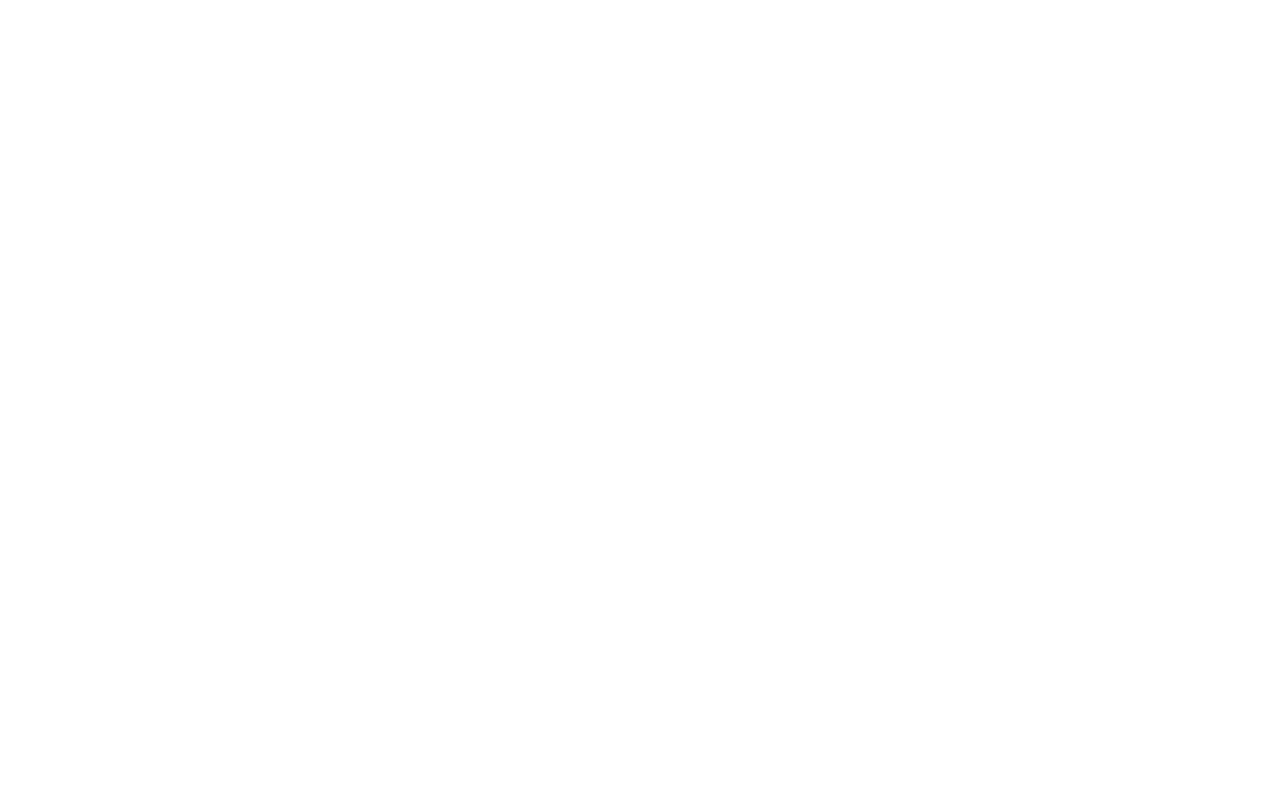
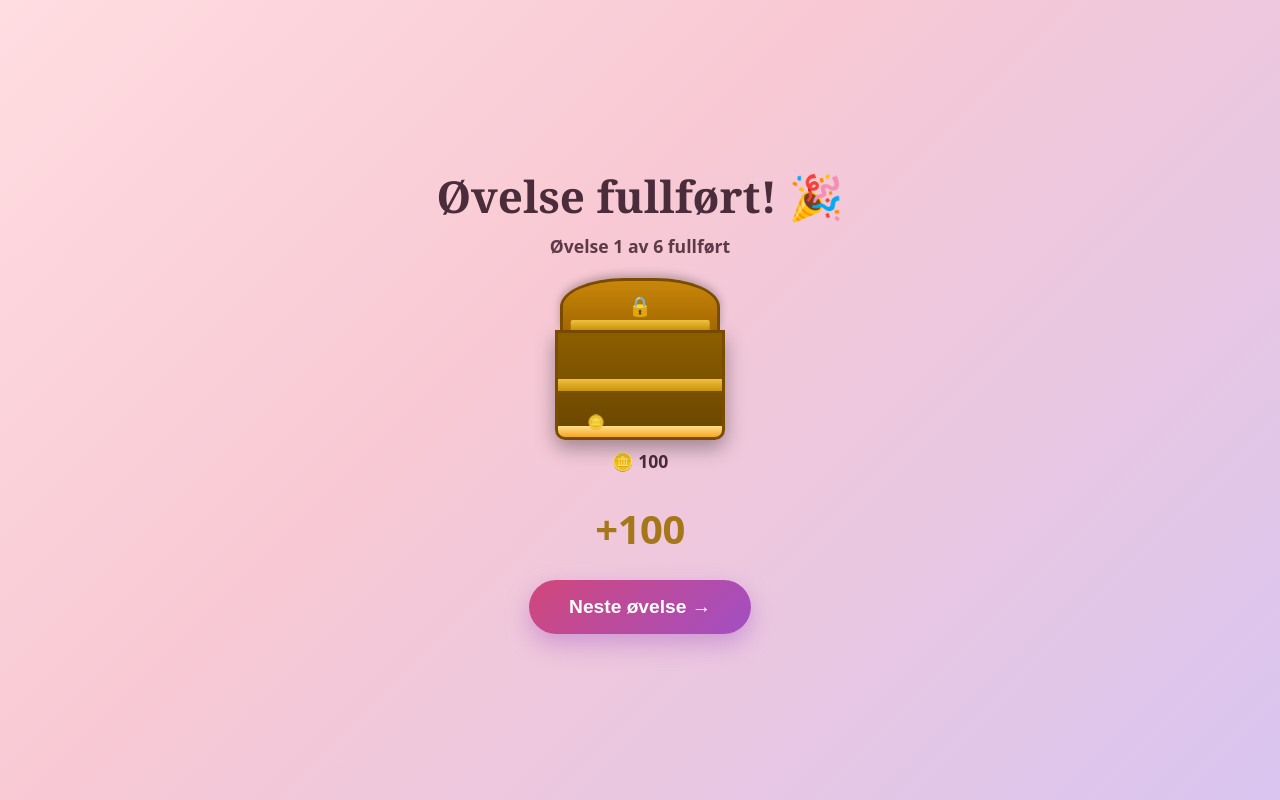
Before and after one commit to henrikaburmann/bryllupsgave, a React (Vite) app: page /fremgang/1 in a window 1280 px wide. Before the commit this address had no page. Built offline with nearby package versions, Linux system fonts and the light colour scheme.

Commit message:
Static step-based progress routes /fremgang/1-6, no localStorage dependency

```diff
--- a/src/App.tsx
+++ b/src/App.tsx
@@ -24,7 +24,7 @@
           <Route path="/spill/4" element={<HangmanGame />} />
           <Route path="/spill/5" element={<RingGame />} />
           <Route path="/spill/6" element={<MazeGame />} />
-          <Route path="/fremgang" element={<ProgressPage />} />
+          <Route path="/fremgang/:step" element={<ProgressPage />} />
           <Route path="/premie" element={<GiftRevealPage />} />
         </Routes>
       </BrowserRouter>
--- a/src/components/TreasureChest.tsx
+++ b/src/components/TreasureChest.tsx
@@ -1,28 +1,31 @@
-import { useGameProgress, TOTAL_GOAL } from '../context/GameProgressContext'
 import './TreasureChest.css'
 
-function TreasureChest() {
-  const { totalCoins } = useGameProgress()
-  const fillPercent = Math.min(100, (totalCoins / TOTAL_GOAL) * 100)
+interface TreasureChestProps {
+  fillPercent: number
+  coinTotal: number
+}
+
+function TreasureChest({ fillPercent, coinTotal }: TreasureChestProps) {
+  const pct = Math.min(100, fillPercent)
 
   return (
-    <div className="chest" aria-label={`${totalCoins} av ${TOTAL_GOAL} mynter`}>
+    <div className="chest" aria-label={`${coinTotal} mynter`}>
       <div className="chest__lid">
         <div className="chest__lid-band" />
         <span id="treasure-chest-target" className="chest__lock">🔒</span>
       </div>
       <div className="chest__body">
-        <div className="chest__fill" style={{ height: `${fillPercent}%` }} />
+        <div className="chest__fill" style={{ height: `${pct}%` }} />
         <div className="chest__band" />
         <span className="chest__coins">
-          {Array.from({ length: Math.round(fillPercent / 14) }, (_, i) => (
+          {Array.from({ length: Math.round(pct / 14) }, (_, i) => (
             <span key={i} className="chest__coin" style={{ left: `${18 + (i % 5) * 15}%`, bottom: `${8 + Math.floor(i / 5) * 22}%` }}>
               🪙
             </span>
           ))}
         </span>
       </div>
-      <p className="chest__label">🪙 {totalCoins}</p>
+      <p className="chest__label">🪙 {coinTotal}</p>
     </div>
   )
 }
--- a/src/pages/FlappyGame.tsx
+++ b/src/pages/FlappyGame.tsx
@@ -231,7 +231,7 @@
         {solved && showButton && (
           <div className="flappy-overlay flappy-overlay--win">
             <p className="flappy-overlay__text">Dere fant hverandre! 🎉</p>
-            <button className="flappy-overlay__button" onClick={() => navigate('/fremgang?earned=150')}>
+            <button className="flappy-overlay__button" onClick={() => navigate('/fremgang/3')}>
               Se fremgang
             </button>
           </div>
--- a/src/pages/HangmanGame.tsx
+++ b/src/pages/HangmanGame.tsx
@@ -132,7 +132,7 @@
         {isWon && (
           <div className="hangman-overlay hangman-overlay--win">
             <p className="hangman-overlay__text">Riktig! 🎉</p>
-            <button className="hangman-overlay__button" onClick={() => navigate('/fremgang?earned=175')}>
+            <button className="hangman-overlay__button" onClick={() => navigate('/fremgang/4')}>
               Se fremgang
             </button>
           </div>
--- a/src/pages/MazeGame.tsx
+++ b/src/pages/MazeGame.tsx
@@ -193,7 +193,7 @@
         {solved && (
           <div className="maze-overlay">
             <p className="maze-overlay__text">Dere fant hverandre! 🎉</p>
-            <button className="maze-overlay__button" onClick={() => navigate('/fremgang?earned=250')}>
+            <button className="maze-overlay__button" onClick={() => navigate('/fremgang/6')}>
               Se fremgang
             </button>
           </div>
--- a/src/pages/MemoryGame.tsx
+++ b/src/pages/MemoryGame.tsx
@@ -106,7 +106,7 @@
         {solved && (
           <div className="memory-win-overlay">
             <p className="memory-win-overlay__text">Riktig! 🎉</p>
-            <button className="memory-win-overlay__button" onClick={() => navigate('/fremgang?earned=125')}>
+            <button className="memory-win-overlay__button" onClick={() => navigate('/fremgang/2')}>
               Se fremgang
             </button>
           </div>
--- a/src/pages/ProgressPage.tsx
+++ b/src/pages/ProgressPage.tsx
@@ -1,29 +1,33 @@
 import { useEffect, useRef, useState } from 'react'
-import { useNavigate, useSearchParams } from 'react-router-dom'
-import { useGameProgress, TOTAL_GAMES } from '../context/GameProgressContext'
+import { useNavigate, useParams } from 'react-router-dom'
 import TreasureChest from '../components/TreasureChest'
 import './ProgressPage.css'
 
-const NEXT_GAME: Record<number, string> = { 1: '/spill/2', 2: '/spill/3', 3: '/spill/4', 4: '/spill/5', 5: '/spill/6' }
+// All values are static — no context or localStorage needed.
+const STEPS: Record<number, { earned: number; total: number; fillPercent: number; nextPath: string }> = {
+  1: { earned: 100, total: 100,  fillPercent: 10,   nextPath: '/spill/2' },
+  2: { earned: 125, total: 225,  fillPercent: 22.5, nextPath: '/spill/3' },
+  3: { earned: 150, total: 375,  fillPercent: 37.5, nextPath: '/spill/4' },
+  4: { earned: 175, total: 550,  fillPercent: 55,   nextPath: '/spill/5' },
+  5: { earned: 200, total: 750,  fillPercent: 75,   nextPath: '/spill/6' },
+  6: { earned: 250, total: 1000, fillPercent: 100,  nextPath: '/premie'  },
+}
+
 const COIN_COUNT = 8
 const ANIM_MS = 1400
 
-interface FloatingCoin {
-  id: number
-  x: number
-  delay: number
-}
+interface FloatingCoin { id: number; x: number; delay: number }
 
 function ProgressPage() {
   const navigate = useNavigate()
-  const [searchParams] = useSearchParams()
-  const { gamesCompleted } = useGameProgress()
-  const earned = Number(searchParams.get('earned') ?? 0)
-  const allDone = gamesCompleted >= TOTAL_GAMES
-  const nextPath = NEXT_GAME[gamesCompleted]
+  const { step } = useParams<{ step: string }>()
+  const data = STEPS[Number(step)] ?? STEPS[1]
+  const isLast = Number(step) === 6
 
   const [counter, setCounter] = useState(0)
-  const [showButton, setShowButton] = useState(!earned)
+  const [showButton, setShowButton] = useState(false)
+  const rafRef = useRef<number | null>(null)
+
   const [coins] = useState<FloatingCoin[]>(() =>
     Array.from({ length: COIN_COUNT }, (_, i) => ({
       id: i,
@@ -31,15 +35,12 @@
       delay: i * (ANIM_MS / COIN_COUNT / 2),
     })),
   )
-  const rafRef = useRef<number | null>(null)
 
   useEffect(() => {
-    if (!earned) return
     const start = Date.now()
     const tick = () => {
       const t = Math.min((Date.now() - start) / ANIM_MS, 1)
-      // ease-out curve
-      setCounter(Math.round((1 - (1 - t) ** 3) * earned))
+      setCounter(Math.round((1 - (1 - t) ** 3) * data.earned))
       if (t < 1) { rafRef.current = requestAnimationFrame(tick) }
     }
     rafRef.current = requestAnimationFrame(tick)
@@ -48,17 +49,16 @@
       if (rafRef.current) cancelAnimationFrame(rafRef.current)
       clearTimeout(timeout)
     }
-  }, [earned])
+  }, [data.earned])
 
   return (
     <div className="progress-page">
       <h1 className="progress-page__title">Øvelse fullført! 🎉</h1>
       <p className="progress-page__amount">
-        {gamesCompleted} av {TOTAL_GAMES} øvelser fullført
+        Øvelse {step} av {Object.keys(STEPS).length} fullført
       </p>
 
       <div className="progress-page__scene">
-        {earned > 0 && (
         <div className="progress-page__coins" aria-hidden="true">
           {coins.map((c) => (
             <span
@@ -70,26 +70,15 @@
             </span>
           ))}
         </div>
-        )}
-        <TreasureChest />
+        <TreasureChest fillPercent={data.fillPercent} coinTotal={data.total} />
       </div>
 
-      {earned > 0 && (
-        <p className="progress-page__earned">
-          +{counter}
-        </p>
-      )}
+      <p className="progress-page__earned">+{counter}</p>
 
       {showButton && (
-        allDone ? (
-          <button className="progress-page__button" onClick={() => navigate('/premie')}>
-            Motta gave 🎁
+        <button className="progress-page__button" onClick={() => navigate(data.nextPath)}>
+          {isLast ? 'Motta gave 🎁' : 'Neste øvelse →'}
         </button>
-        ) : nextPath ? (
-          <button className="progress-page__button" onClick={() => navigate(nextPath)}>
-            Neste øvelse →
-          </button>
-        ) : null
       )}
     </div>
   )
--- a/src/pages/PuzzleGame.tsx
+++ b/src/pages/PuzzleGame.tsx
@@ -90,7 +90,7 @@
         {solved && (
           <div className="puzzle-win-overlay">
             <p className="puzzle-win-overlay__text">Riktig! 🎉</p>
-            <button className="puzzle-win-overlay__button" onClick={() => navigate('/fremgang?earned=100')}>
+            <button className="puzzle-win-overlay__button" onClick={() => navigate('/fremgang/1')}>
               Se fremgang
             </button>
           </div>
--- a/src/pages/RingGame.tsx
+++ b/src/pages/RingGame.tsx
@@ -197,7 +197,7 @@
         {solved && (
           <div className="ring-overlay ring-overlay--win">
             <p className="ring-overlay__text">Alle ringene på plass! 🎉</p>
-            <button className="ring-overlay__button" onClick={() => navigate('/fremgang?earned=200')}>
+            <button className="ring-overlay__button" onClick={() => navigate('/fremgang/5')}>
               Se fremgang
             </button>
           </div>
```
Lines whose indentation alone changed are shown as unchanged.
